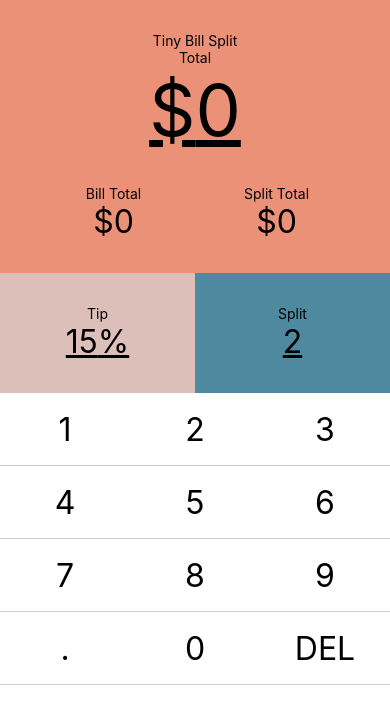
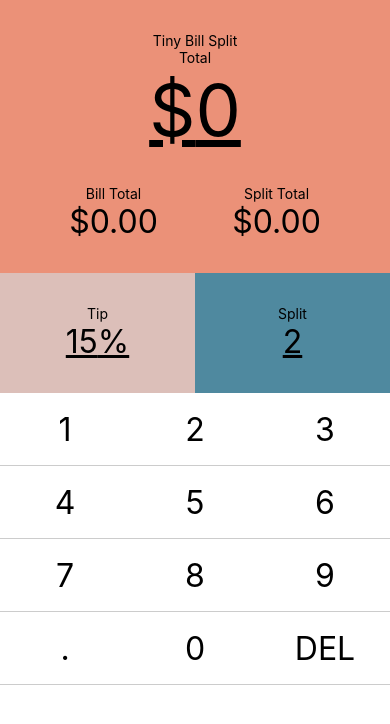
Before and after one commit to sunkibaek/tiny-bill-split, a React Native app: screen / in a window 390 px wide. Shown: the top 724 px of the page. Built offline with nearby package versions, Linux system fonts and the light colour scheme.

Commit message:
Add Money component

```diff
--- /dev/null
+++ b/src/components/Money.tsx
@@ -0,0 +1,23 @@
+import { Text, TextProps } from "react-native";
+
+interface IProps {
+  amountInCents: number;
+  style?: TextProps["style"];
+}
+
+const CENT_DIGIT = 2;
+
+const Money = ({ amountInCents, style }: IProps) => {
+  const dollarAmount = Math.round(amountInCents) / 10 ** CENT_DIGIT;
+  const amountString = String(dollarAmount);
+  let [dollars, cents] = amountString.split(".");
+  cents = (cents || "").padEnd(CENT_DIGIT, "0");
+
+  return (
+    <Text style={style}>
+      ${dollars}.{cents}
+    </Text>
+  );
+};
+
+export default Money;
--- a/src/screens/Home/ResultSection.tsx
+++ b/src/screens/Home/ResultSection.tsx
@@ -1,9 +1,11 @@
 import { SafeAreaView, Text, View, StyleSheet } from "react-native";
+
+import Money from "../../components/Money";
 
 interface IProps {
   total: string;
-  billTotal: string;
-  splitTotal: string;
+  billTotalInCents: number;
+  splitTotalInCents: number;
 }
 
 const styles = StyleSheet.create({
@@ -13,7 +15,11 @@ const styles = StyleSheet.create({
   },
 });
 
-const ResultSection = ({ total, billTotal, splitTotal }: IProps) => {
+const ResultSection = ({
+  total,
+  billTotalInCents,
+  splitTotalInCents,
+}: IProps) => {
   return (
     <SafeAreaView>
       <View style={styles.container}>
@@ -37,13 +43,13 @@ const ResultSection = ({ total, billTotal, splitTotal }: IProps) => {
           <View style={{ flex: 1, alignItems: "center" }}>
             <Text>Bill Total</Text>
 
-            <Text style={{ fontSize: 32 }}>${billTotal}</Text>
+            <Money amountInCents={billTotalInCents} style={{ fontSize: 32 }} />
           </View>
 
           <View style={{ flex: 1, alignItems: "center" }}>
             <Text>Split Total</Text>
 
-            <Text style={{ fontSize: 32 }}>${splitTotal}</Text>
+            <Money amountInCents={splitTotalInCents} style={{ fontSize: 32 }} />
           </View>
         </View>
       </View>
--- a/src/screens/Home/index.tsx
+++ b/src/screens/Home/index.tsx
@@ -79,11 +79,8 @@ const Home = () => {
   };
 
   const total = Number(`${dollars}.${cents}`);
-  const billTotalNumber = Math.ceil((total + total * (tip / 100)) * 100) / 100;
-  const billTotal = String(
-    Math.ceil((total + total * (tip / 100)) * 100) / 100
-  );
-  const splitTotal = String(Math.ceil((billTotalNumber / split) * 100) / 100);
+  const billTotal = (total + total * (tip / 100)) * 100;
+  const splitTotal = billTotal / split;
 
   const totals = {
     total: formattedTotal(),
@@ -95,8 +92,8 @@ const Home = () => {
     <View>
       <ResultSection
         total={totals.total}
-        billTotal={totals.billTotal}
-        splitTotal={totals.splitTotal}
+        billTotalInCents={totals.billTotal}
+        splitTotalInCents={totals.splitTotal}
       />
 
       <InputSection
```
Also changed, not shown: storybook/stories/index.js (+1 -0 lines), 1 other file (tests, documents, lock files or other folders).
